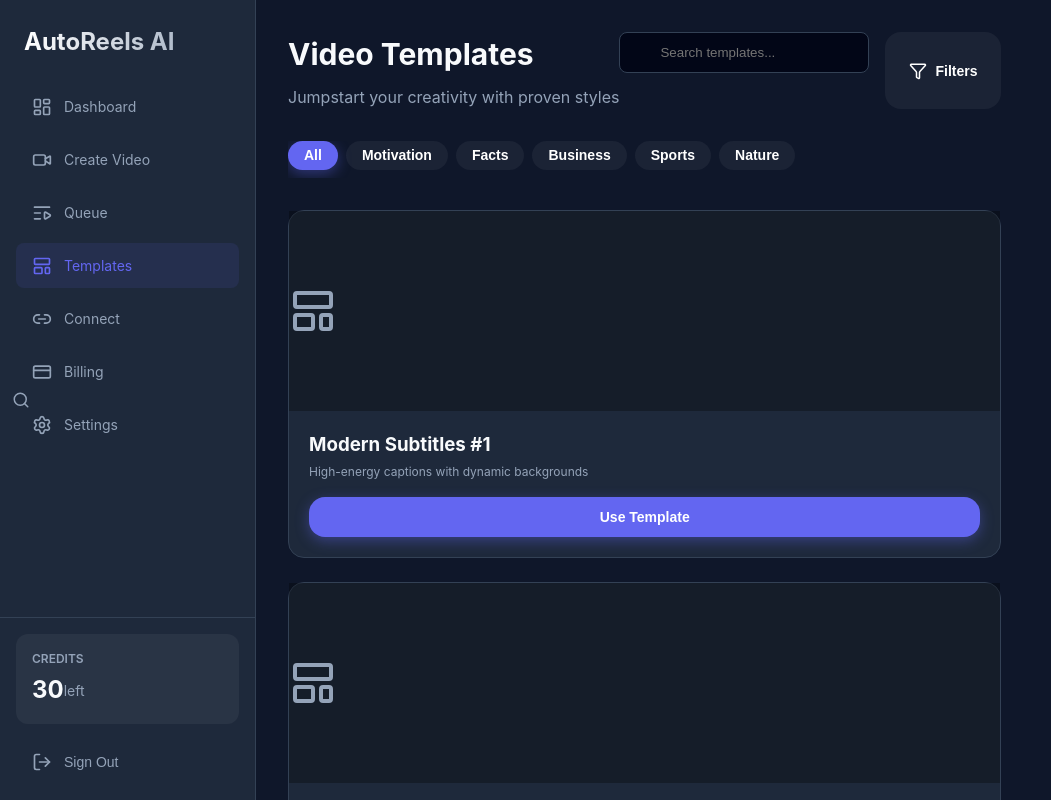
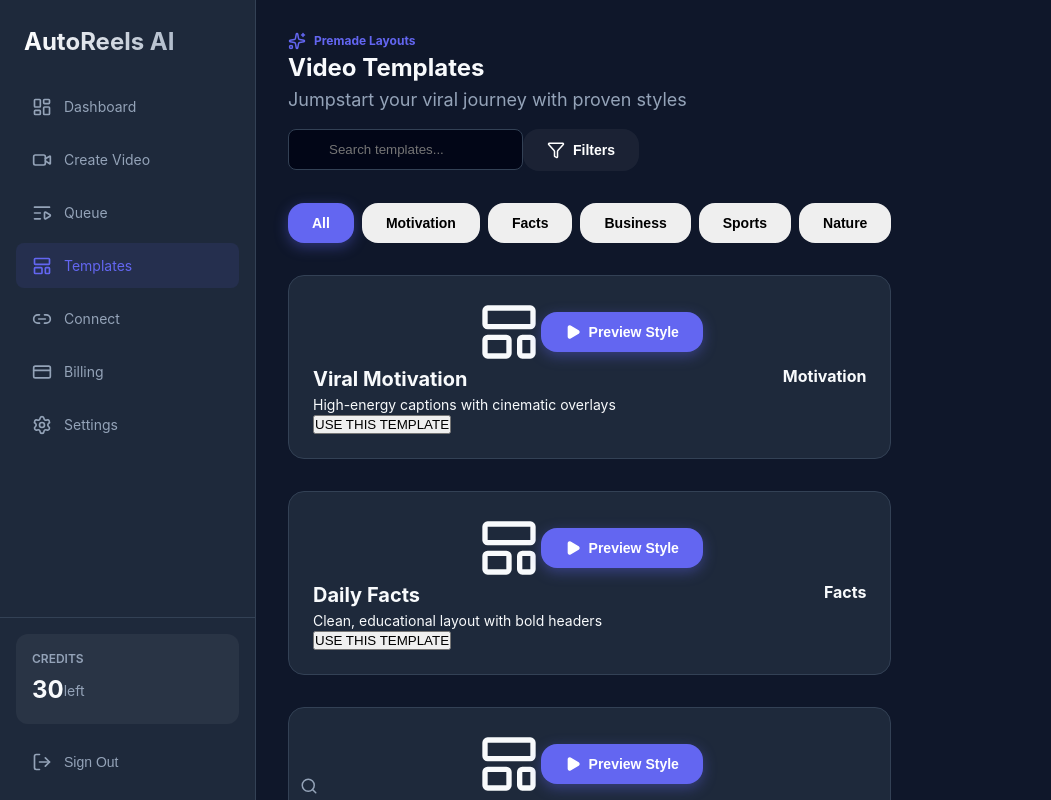
Before and after one commit to piyushrajsingh092/AutoReels-Ai, a Next.js app: page /app/templates in a window 1280 px wide. Shown: the top 800 px of the page, without its empty margins (0-1051 px from the left). Built offline with nearby package versions, Linux system fonts and the light colour scheme; no server answers.

Commit message:
UI/UX: Enhance Templates, Fix Page Coordination, and Optimize for YouTube Shorts

```diff
--- a/src/app/app/templates/page.tsx
+++ b/src/app/app/templates/page.tsx
@@ -1,45 +1,75 @@
-"use client";
-
-import { LayoutTemplate, Search, Filter } from "lucide-react";
+import { LayoutTemplate, Search, Filter, Sparkles, Play } from "lucide-react";
+import Link from "next/link";
+import { useRouter } from "next/navigation";
 
 export default function TemplatesPage() {
+    const router = useRouter();
     const categories = ["All", "Motivation", "Facts", "Business", "Sports", "Nature"];
 
+    const templates = [
+        { id: 1, name: "Viral Motivation", niche: "Motivation", desc: "High-energy captions with cinematic overlays", color: "from-blue-600 to-indigo-700" },
+        { id: 2, name: "Daily Facts", niche: "Facts", desc: "Clean, educational layout with bold headers", color: "from-amber-500 to-orange-600" },
+        { id: 3, name: "Business Growth", niche: "Business", desc: "Professional typography for corporate tips", color: "from-emerald-600 to-teal-700" },
+        { id: 4, name: "Sports Recap", niche: "Sports", desc: "Fast-paced motion styles for highlights", color: "from-red-600 to-rose-700" },
+        { id: 5, name: "Nature Wonders", niche: "Nature", desc: "Serene, minimalist captions for travel vlogs", color: "from-green-600 to-lime-600" },
+        { id: 6, name: "AI Tech News", niche: "Technology", desc: "Futuristic glow effects and neon text", color: "from-purple-600 to-fuchsia-700" },
+    ];
+
+    const handleUseTemplate = (niche: string) => {
+        router.push(`/app/create?niche=${encodeURIComponent(niche)}`);
+    };
+
     return (
-        <div className="flex-col gap-8 flex">
-            <div className="flex justify-between items-end">
+        <div className="flex-col gap-8 flex animate-in fade-in slide-in-from-bottom-4 duration-700">
+            <div className="flex flex-col md:flex-row justify-between items-start md:items-end gap-4">
                 <div>
-                    <h2 className="text-3xl font-bold">Video Templates</h2>
-                    <p className="text-muted" style={{ marginTop: '0.5rem' }}>Jumpstart your creativity with proven styles</p>
+                    <div className="flex items-center gap-2 text-primary mb-2">
+                        <Sparkles size={18} />
+                        <span className="text-xs font-bold uppercase tracking-wider">Premade Layouts</span>
+                    </div>
+                    <h2 className="text-4xl font-black bg-clip-text text-transparent bg-gradient-to-r from-white to-gray-400">Video Templates</h2>
+                    <p className="text-muted text-lg mt-2">Jumpstart your viral journey with proven styles</p>
                 </div>
 
-                <div className="flex gap-4">
-                    <div className="relative">
-                        <input className="input" placeholder="Search templates..." style={{ paddingLeft: '2.5rem', width: '250px' }} />
+                <div className="flex gap-3 w-full md:w-auto">
+                    <div className="relative flex-1 md:flex-initial">
+                        <input className="input w-full md:w-[280px]" placeholder="Search templates..." style={{ paddingLeft: '2.5rem' }} />
                         <Search size={18} className="text-muted" style={{ position: 'absolute', left: '0.75rem', top: '50%', transform: 'translateY(-50%)' }} />
                     </div>
                     <button className="btn btn-outline flex gap-2"><Filter size={18} /> Filters</button>
                 </div>
             </div>
 
-            <div className="flex gap-2" style={{ overflowX: 'auto', paddingBottom: '0.5rem' }}>
+            <div className="flex gap-2 overflow-x-auto pb-4 scrollbar-hide">
                 {categories.map(cat => (
-                    <button key={cat} className={`btn ${cat === 'All' ? 'btn-primary' : 'btn-outline'}`} style={{ padding: '0.4rem 1rem', fontSize: '0.875rem' }}>
+                    <button key={cat} className={`btn whitespace-nowrap px-6 py-2 rounded-full transition-all ${cat === 'All' ? 'btn-primary' : 'bg-white/5 hover:bg-white/10 border-transparent text-gray-400'}`}>
                         {cat}
                     </button>
                 ))}
             </div>
 
-            <div className="grid md:grid-cols-3 gap-6">
-                {[1, 2, 3, 4, 5, 6].map(i => (
-                    <div key={i} className="card overflow-hidden" style={{ padding: 0 }}>
-                        <div style={{ height: '200px', background: 'rgba(0,0,0,0.3)', display: 'flex', alignItems: 'center', justify: 'center' }}>
-                            <LayoutTemplate size={48} className="text-muted" />
+            <div className="grid sm:grid-cols-2 lg:grid-cols-3 gap-8">
+                {templates.map(tmp => (
+                    <div key={tmp.id} className="group relative card overflow-hidden p-0 border border-white/5 hover:border-primary/50 transition-all duration-500 hover:shadow-2xl hover:shadow-primary/10">
+                        <div className={`h-[220px] bg-gradient-to-br ${tmp.color} relative flex items-center justify-center overflow-hidden`}>
+                            <div className="absolute inset-0 bg-black/20 group-hover:bg-black/40 transition-colors" />
+                            <LayoutTemplate size={64} className="text-white/30 group-hover:scale-110 transition-transform duration-500" />
+                            <div className="absolute bottom-4 left-4 right-4 translate-y-4 opacity-0 group-hover:translate-y-0 group-hover:opacity-100 transition-all duration-300">
+                                <button className="btn btn-primary w-full flex gap-2"><Play size={16} fill="currentColor" /> Preview Style</button>
+                            </div>
                         </div>
-                        <div style={{ padding: '1.25rem' }}>
-                            <h3 className="font-bold">Modern Subtitles #{i}</h3>
-                            <p className="text-xs text-muted" style={{ marginTop: '0.25rem' }}>High-energy captions with dynamic backgrounds</p>
-                            <button className="btn btn-primary" style={{ width: '100%', marginTop: '1rem', fontSize: '0.875rem' }}>Use Template</button>
+                        <div className="p-6 bg-black/40 backdrop-blur-xl">
+                            <div className="flex justify-between items-start mb-2">
+                                <h3 className="text-xl font-bold group-hover:text-primary transition-colors">{tmp.name}</h3>
+                                <span className="px-2 py-0.5 rounded text-[10px] font-bold bg-white/10 text-white/70 uppercase tracking-tighter capitalize">{tmp.niche}</span>
+                            </div>
+                            <p className="text-sm text-gray-400 leading-relaxed mb-6">{tmp.desc}</p>
+                            <button
+                                onClick={() => handleUseTemplate(tmp.niche)}
+                                className="w-full py-4 rounded-xl bg-white text-black font-black hover:bg-primary hover:text-white transition-all transform active:scale-95 flex items-center justify-center gap-2"
+                            >
+                                USE THIS TEMPLATE
+                            </button>
                         </div>
                     </div>
                 ))}
--- a/src/app/globals.css
+++ b/src/app/globals.css
@@ -316,24 +316,6 @@ body {
   color: #f87171;
 }
 
-@keyframes pulse {
-  0% {
-    opacity: 1;
-  }
-
-  50% {
-    opacity: 0.5;
-  }
-
-  100% {
-    opacity: 1;
-  }
-}
-
-.anim-pulse {
-  animation: pulse 2s cubic-bezier(0.4, 0, 0.6, 1) infinite;
-}
-
 /* Video Grid and Cards */
 .video-grid {
   display: grid;
@@ -396,7 +378,65 @@ body {
   font-size: 0.75rem;
 }
 
+/* Animations */
+@keyframes slideUp {
+  from {
+    transform: translateY(20px);
+    opacity: 0;
+  }
 
-.anim-pulse {
-  animation: pulse 2s cubic-bezier(0.4, 0, 0.6, 1) infinite;
+  to {
+    transform: translateY(0);
+    opacity: 1;
+  }
 }
+
+.animate-in {
+  animation: slideUp 0.6s ease forwards;
+}
+
+.scrollbar-hide::-webkit-scrollbar {
+  display: none;
+}
+
+.scrollbar-hide {
+  -ms-overflow-style: none;
+  scrollbar-width: none;
+}
+
+/* Glass & Premium Effects */
+.glass-effect {
+  background: rgba(255, 255, 255, 0.03);
+  backdrop-filter: blur(10px);
+  border: 1px solid rgba(255, 255, 255, 0.05);
+}
+
+.text-primary {
+  color: var(--primary);
+}
+
+.bg-primary {
+  background-color: var(--primary);
+}
+
+.border-primary {
+  border-color: var(--primary);
+}
+
+/* Custom Scrollbar */
+::-webkit-scrollbar {
+  width: 8px;
+}
+
+::-webkit-scrollbar-track {
+  background: var(--bg-dark);
+}
+
+::-webkit-scrollbar-thumb {
+  background: var(--border);
+  border-radius: 10px;
+}
+
+::-webkit-scrollbar-thumb:hover {
+  background: var(--primary);
+}
--- a/src/lib/ai/script-generator.ts
+++ b/src/lib/ai/script-generator.ts
@@ -96,6 +96,7 @@ export async function generateMetadata({ niche, language, script, provider }: {
   const prompt = `
     Based on this script: "${script}"
     Generate Title, Caption, and 5 Hashtags.
+    IMPORTANT: Must include #shorts in hashtags.
     Return JSON:
     {
       "title": "string",
@@ -105,11 +106,11 @@ export async function generateMetadata({ niche, language, script, provider }: {
   `;
 
   try {
-    return await getAICompletion(prompt, "You are a social media expert. You output JSON only.", provider);
+    return await getAICompletion(prompt, "You are a social media expert specializing in YouTube Shorts. You output JSON only.", provider);
   } catch (error) {
     return {
-      title: `The Truth About ${niche}`,
-      caption: `I bet you didn't know this about ${niche}! Follow for more.`,
+      title: `${niche} - The Secret Revealed! #shorts`,
+      caption: `I bet you didn't know this about ${niche}! Follow for more. #viral #shorts`,
       hashtags: `#${niche.replace(/\s+/g, '')} #${language} #viral #shorts #reels`
     };
   }
```
Also changed, not shown: src/app/app/create/page.tsx (+21 -6 lines).
